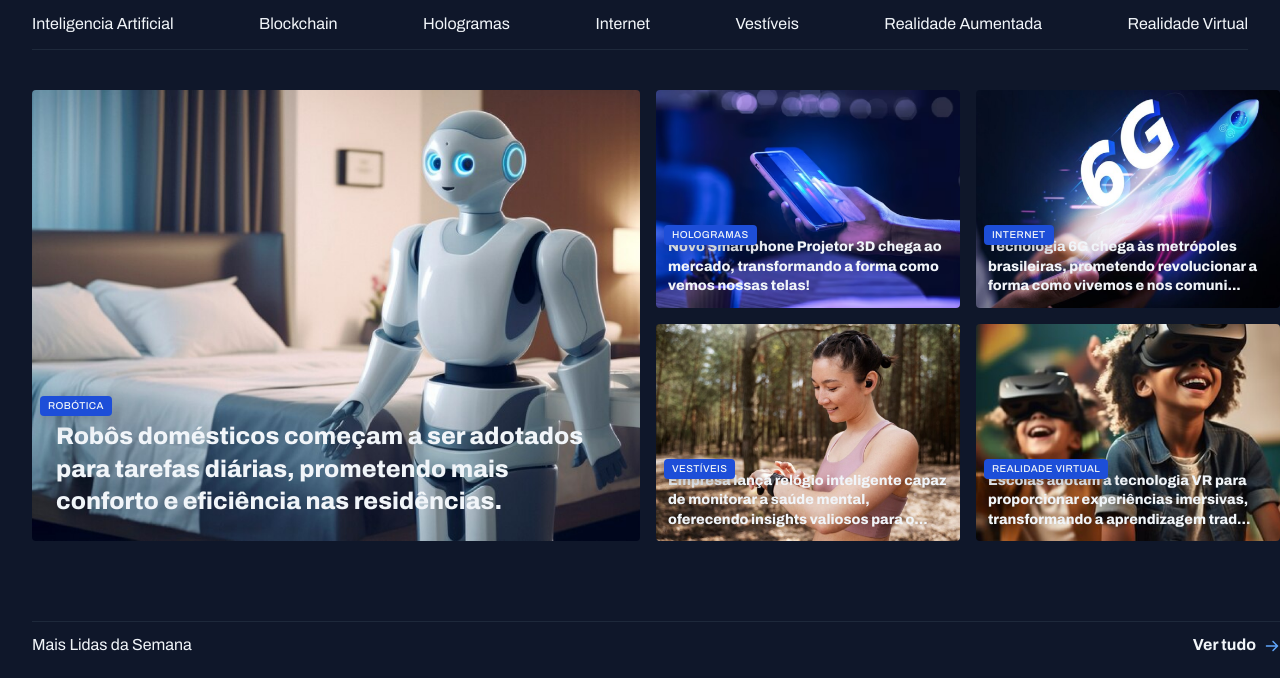
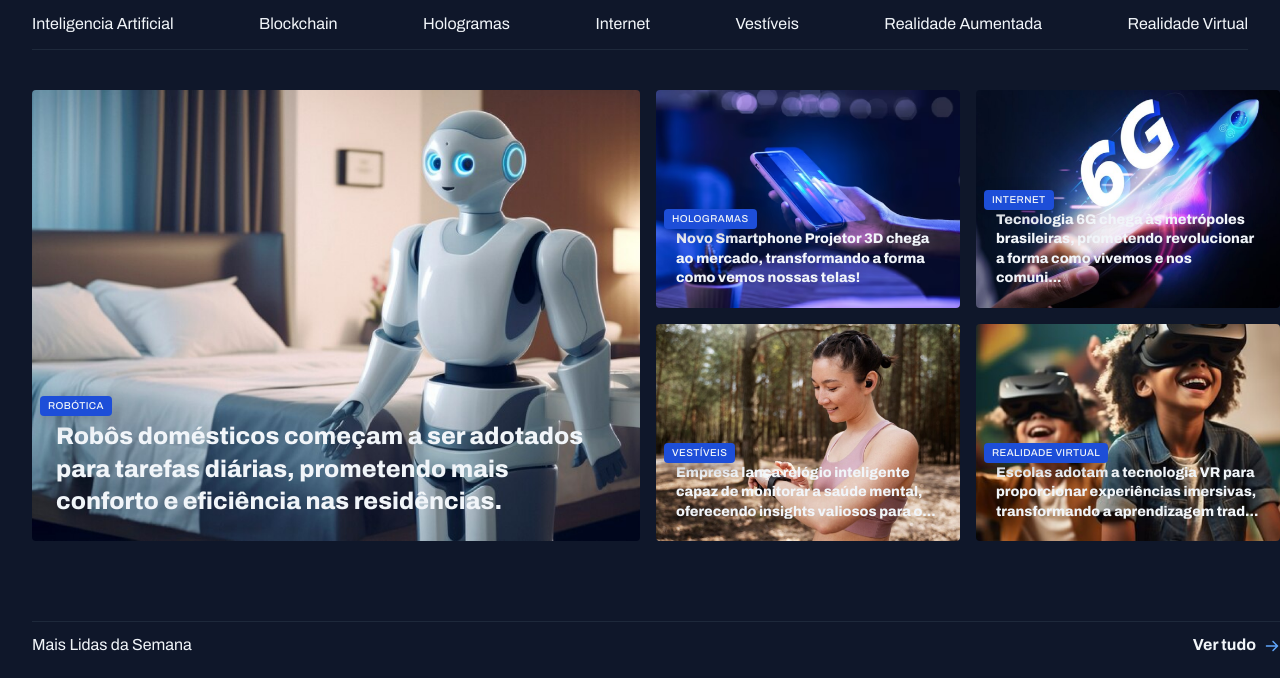
Before and after one commit to ThalesBismara/Full-Stack-Newsletter, a plain HTML site: page index.htm in a window 1280 px wide. Shown: the part 74-752 px from the top of the page. Drawn offline with Linux system fonts and the light colour scheme.

Commit message:
Update section.css
Fixing some mistakes

```diff
--- a/styles/section.css
+++ b/styles/section.css
@@ -47,7 +47,7 @@ figcaption {
   padding: 24px;
 
   &:has(.text-lg){
-    padding: 12px;
+    padding: 20px;
   }
 
   h2 {
@@ -108,6 +108,7 @@ margin-top: 32px;
   }
   img {
     width: 72px;
+    height: 100px;
     aspect-ratio: 1/1;
     object-fit: cover;
 
```
